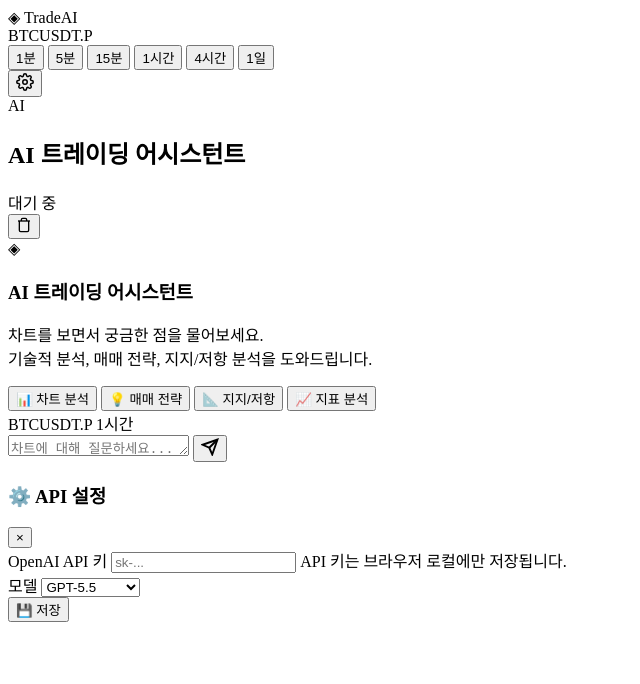
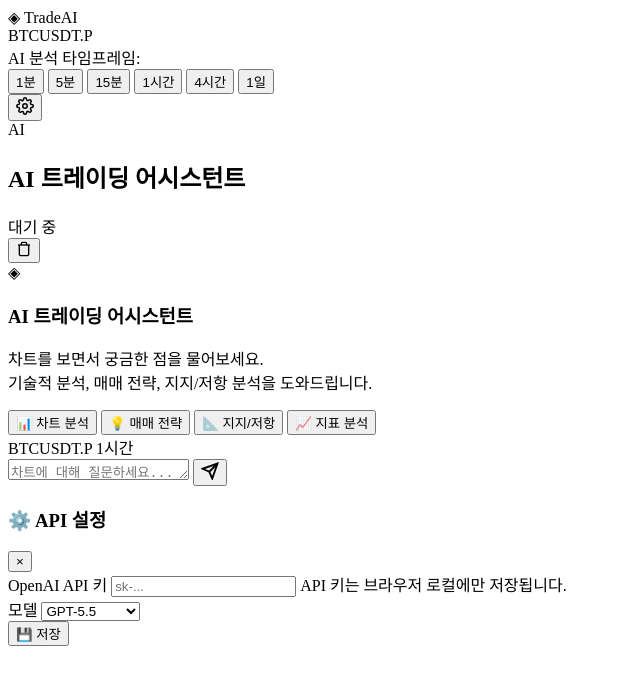
Before and after one commit to Kimsonsa/tradingview-ai-chat, a website: page templates/app.html in a window 1280 px wide. Shown: the whole page, without its empty margins (0-640 px from the left). Drawn offline with nearby package versions, Linux system fonts and the light colour scheme.

Commit message:
fix: 차트 재생성 중단 - 타임프레임 버튼은 AI분석용만, 차트는 TradingView 내장 툴바로 변경

```diff
--- a/templates/app.html
+++ b/templates/app.html
@@ -20,6 +20,7 @@
       </div>
     </div>
     <div class="header-center">
+      <span class="tf-label">AI 분석 타임프레임:</span>
       <div class="timeframe-group" id="timeframeGroup">
         <button class="tf-btn" data-interval="1">1분</button>
         <button class="tf-btn" data-interval="5">5분</button>
--- a/templates/app.js
+++ b/templates/app.js
@@ -55,11 +55,11 @@
     container.appendChild(wrapper);
   }
 
-  /* ---- Timeframe ---- */
+  /* ---- Timeframe (AI 분석용 컨텍스트만 변경, 차트 재생성 안함) ---- */
   function changeInterval(interval) {
     state.interval = interval;
     localStorage.setItem('tradeai_interval', interval);
-    createWidget();
+    // 차트는 재생성하지 않음 — TradingView 내장 툴바로 변경
     updateContextUI();
     document.querySelectorAll('.tf-btn').forEach(btn => {
       btn.classList.toggle('active', btn.dataset.interval === interval);
--- a/templates/styles.css
+++ b/templates/styles.css
@@ -47,7 +47,8 @@ html, body { height:100%; overflow:hidden; font-family:var(--font-sans); backgro
 @keyframes pulse { 0%,100%{opacity:1;box-shadow:0 0 0 0 rgba(0,245,160,0.4)} 50%{opacity:0.6;box-shadow:0 0 0 4px rgba(0,245,160,0)} }
 
 /* Timeframe */
-.header-center { display:flex; align-items:center; }
+.header-center { display:flex; align-items:center; gap:8px; }
+.tf-label { font-size:10px; color:var(--text-muted); font-weight:500; white-space:nowrap; }
 .timeframe-group { display:flex; gap:2px; padding:3px; background:var(--bg-surface); border-radius:8px; border:1px solid var(--border-subtle); }
 .tf-btn { padding:4px 12px; border:none; border-radius:6px; background:transparent; color:var(--text-secondary); font-family:var(--font-sans); font-size:11px; font-weight:500; cursor:pointer; transition:var(--transition-fast); }
 .tf-btn:hover { color:var(--text-primary); background:var(--bg-surface-hover); }
```
